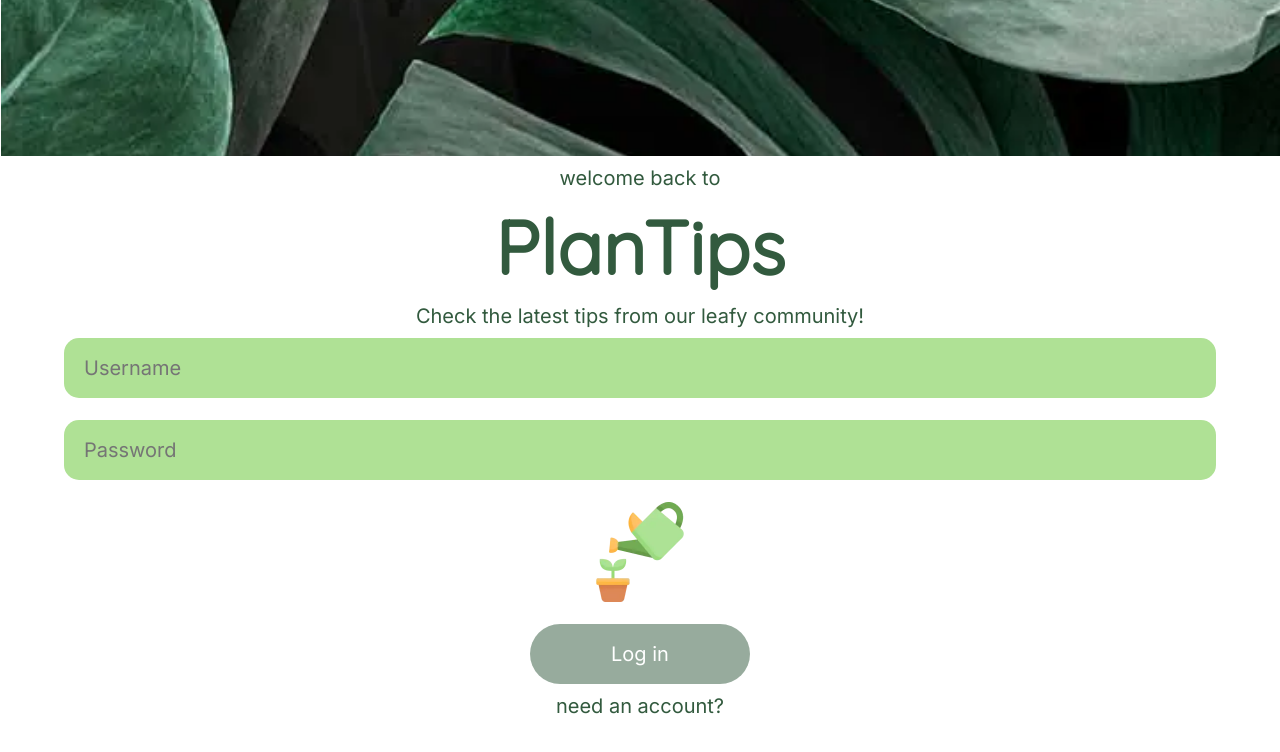
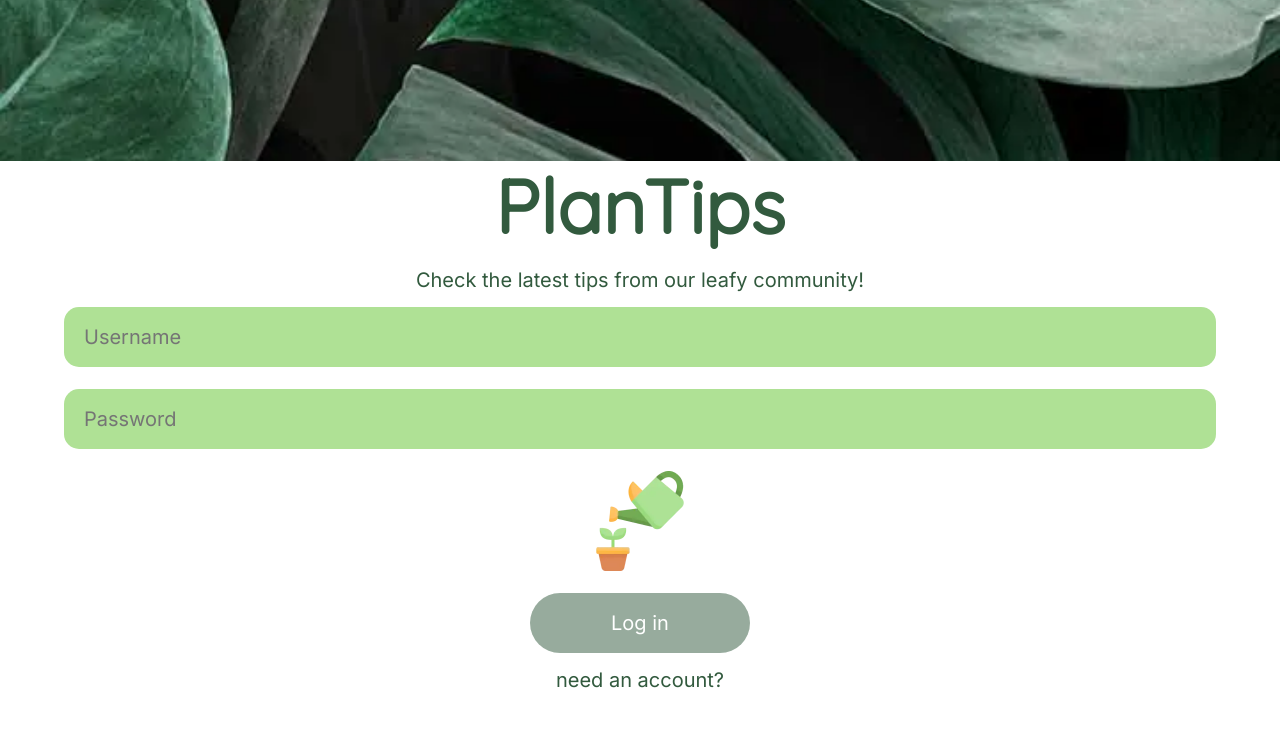
Before and after one commit to AnnaMaPe/plantips_front, a React (Create React App) app: page /login in a window 1280 px wide. Shown: the top 752 px of the page. Built offline with nearby package versions, Linux system fonts and the light colour scheme.

Commit message:
Add styles to TipsList

```diff
--- a/src/mocks/tipsMocks.ts
+++ b/src/mocks/tipsMocks.ts
@@ -5,6 +5,7 @@ import {
 } from "../store/features/tips/types";
 
 export const monstera: TipStructure = {
+  id: "123456",
   commonName: "Monstera",
   scientificName: "Monstera deliciosa",
   careLevel: "Best for conneiseurs",
--- a/src/pages/LoginPage/LoginPageStyled.tsx
+++ b/src/pages/LoginPage/LoginPageStyled.tsx
@@ -6,16 +6,19 @@ const LoginPageStyled = styled.div`
   color: ${(props) => props.theme.palette.primary};
   font-family: ${(props) => props.theme.fonts.text};
   font-size: 20px;
-  gap: 10px;
+  gap: 15px;
   text-align: center;
   font-weight: 400;
   min-height: 100%;
+  padding-top: 100px;
 
   .login {
     &__photo {
-      width: 100vw;
+      width: 100%;
       object-fit: cover;
-      margin: -25px 0 0 -19px;
+      position: absolute;
+      top: 0;
+      left: 0;
     }
     &__title {
       font-family: ${(props) => props.theme.fonts.title};
--- a/src/store/features/tips/types.ts
+++ b/src/store/features/tips/types.ts
@@ -1,4 +1,5 @@
 export interface TipStructure {
+  id: string;
   commonName: string;
   scientificName: string;
   careLevel: string;
--- a/src/styles/GlobalStyles.tsx
+++ b/src/styles/GlobalStyles.tsx
@@ -45,7 +45,8 @@ button {
 }
 
 .container {
-  margin: 20px
+  padding: 20px;
+  width: 100vw;
 }
 
 
```
Also changed, not shown: src/components/TipsList/TipsList.tsx (added, +20 -0 lines), src/components/TipsList/TipsListStyled.tsx (added, +14 -0 lines).
